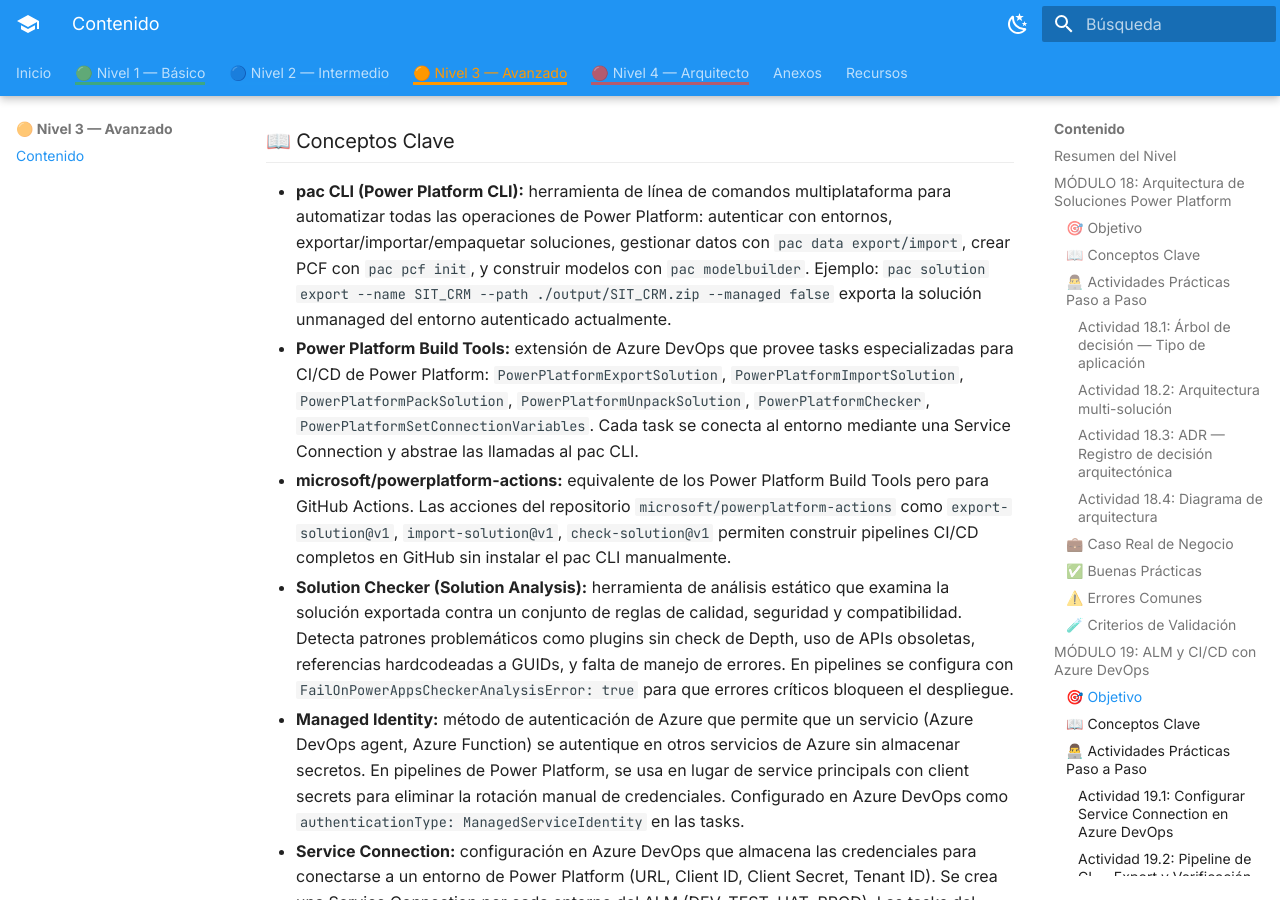
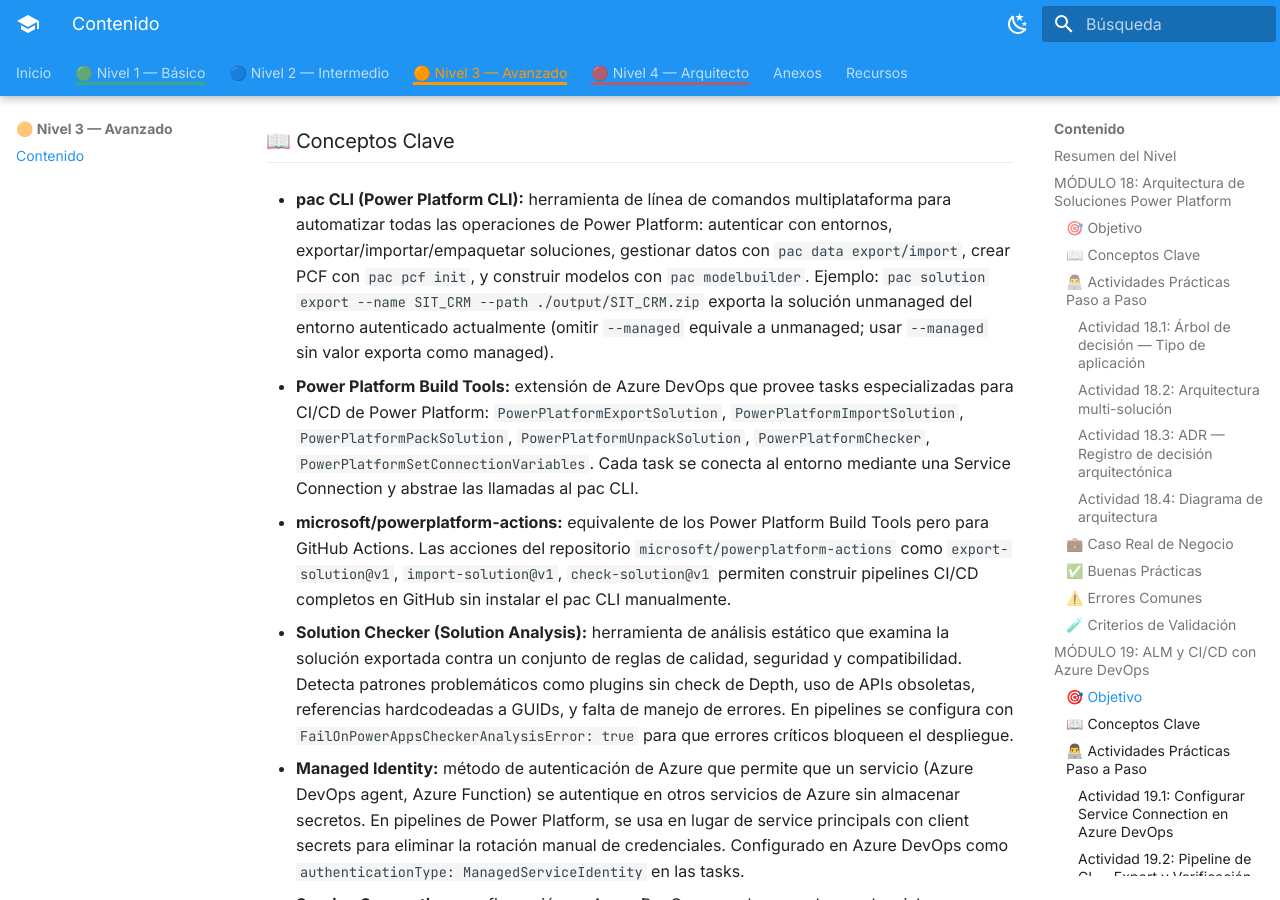
Before and after one commit to EdwingAlarcon/PlanEstudio, an MkDocs documentation site: the page built from docs/Niveles/NIVEL_3_AVANZADO.md, in a window 1280 px wide and 900 px high, scrolled down 6530 px. Built offline with MkDocs 1.6.1 and Material for MkDocs 9.7.7, drawn with Linux system fonts in a browser that asks for light colours; part of the change alters nothing that is shown.

Commit message:
fix: corregir 6 errores técnicos detectados en revisión de Niveles 2 y 3
- Columnas calculadas: corregir que SÍ persisten en BD (confusión con Formula columns)
- Columnas Rollup: aclarar que el job incremental corre cada 1h, no 12h
- Named Formulas: eliminar contradicción App.OnStart vs App.Formulas en Buenas Prácticas y Criterios
- pac solution export: eliminar --managed false (sintaxis inválida para un boolean switch)
- Connection Reference Módulo 14: reemplazar definición duplicada por referencia cruzada al Módulo 16
- CI/CD Módulo 19: agregar líneas en blanco entre bullets para consistencia visual

Co-Authored-By: Claude Sonnet 4.6 <noreply@anthropic.com>

```diff
--- a/docs/Niveles/NIVEL_2_INTERMEDIO.md
+++ b/docs/Niveles/NIVEL_2_INTERMEDIO.md
@@ -32,9 +32,9 @@ Diseñar modelos de datos empresariales complejos en Dataverse: relaciones polim
 ### 📖 Conceptos Clave
 - **Tipos de relaciones:** Dataverse soporta cuatro patrones: 1:N (padre-hijo, ej. Proyecto → Tareas), N:N nativa (tabla de intersección gestionada automáticamente por la plataforma), N:N manual (tabla de intersección propia con columnas adicionales, ej. `sit_oportunidad_etiqueta` con campo `sit_relevancia`), y Polimórfica (un Lookup que puede apuntar a múltiples tablas, como el campo `sit_referencia` que acepta Cuenta o Contacto). Las relaciones definen el comportamiento en cascada (Cascade) para operaciones de Asignar, Compartir, Eliminar y Desactivar.
 
-- **Columnas calculadas:** campo de solo lectura en Dataverse cuyo valor se recalcula en el servidor cada vez que se solicita el registro (no se almacena en la base de datos). Utiliza sintaxis clásica de expresiones (no Power Fx). Son filtrables y buscables en FetchXML. Ejemplo: `sit_costo` en tabla Tarea calculado como `sit_horas_reales * sit_tarifa_hora`. Diferencia clave vs Rollup: solo pueden referenciar campos del mismo registro o de registros padre mediante RELATED.
-
-- **Columnas Rollup:** campo de solo lectura en Dataverse que agrega automáticamente valores desde registros hijos relacionados (Sum, Count, Min, Max, Avg). Se recalculan en segundo plano cada 12 horas por un system job, o de forma inmediata al abrir el registro padre. Diferencia clave vs Columnas Calculadas: Rollup atraviesa relaciones 1:N, mientras que Calculadas solo usan campos del mismo registro. Soportan filtros sobre los registros hijos (ej. solo sumar tareas con estado=Completada). Ejemplo: `sit_costoreal` en tabla Proyecto suma el `sit_costo` de todas las Tareas relacionadas con estado=Completada.
+- **Columnas calculadas:** campo de solo lectura en Dataverse cuyo valor se calcula en el servidor y se **almacena en la base de datos** cuando el registro se guarda o sus dependencias cambian. Utiliza sintaxis clásica de expresiones (no Power Fx). Son filtrables y buscables en FetchXML precisamente porque persisten su valor. Ejemplo: `sit_costo` en tabla Tarea calculado como `sit_horas_reales * sit_tarifa_hora`. Diferencia clave vs Formula columns (Power Fx): las Formula columns se calculan on-the-fly sin persistencia y no son filtrables directamente en OData. Diferencia clave vs Rollup: las Calculadas solo referencian campos del mismo registro o padre mediante RELATED.
+
+- **Columnas Rollup:** campo de solo lectura en Dataverse que agrega automáticamente valores desde registros hijos relacionados (Sum, Count, Min, Max, Avg). Se recalculan mediante dos system jobs: el job incremental recurrente corre **cada 1 hora** para mantener los valores al día; el job de recálculo masivo (Mass Calculate) corre una sola vez ~12 horas después de crear o modificar la definición de la columna. También se puede forzar el recálculo de forma inmediata al abrir el registro padre. Diferencia clave vs Columnas Calculadas: Rollup atraviesa relaciones 1:N, mientras que Calculadas solo usan campos del mismo registro. Soportan filtros sobre los registros hijos (ej. solo sumar tareas con estado=Completada). Ejemplo: `sit_costoreal` en tabla Proyecto suma el `sit_costo` de todas las Tareas relacionadas con estado=Completada.
 
 - **Reglas de negocio:** lógica declarativa sin código que se configura visualmente en el diseñador de tablas y se ejecuta automáticamente en el formulario (cliente) y/o al guardar (servidor). Soportan acciones como: mostrar/ocultar campos, requerir/no requerir campos, bloquear campos, establecer valores, y mostrar mensajes de error. Tienen dos alcances: "Solo formulario" (solo en la UI) y "Entidad" (también en API y flujos). Ejemplo: regla que bloquea edición de `sit_presupuesto` cuando `sit_estado` = "Cancelado".
 
@@ -349,7 +349,7 @@ Construir una biblioteca de componentes reutilizables en Canvas Apps que elimine
 - Documentar cada propiedad de input con el campo "Descripción" del editor de componentes
 - Versionar las bibliotecas con comentarios de cambio antes de publicar
 - Nunca modificar el componente directamente en la app — hacerlo en la librería y actualizarlo
-- Named Formulas son preferibles a variables globales en App.OnStart para mejor rendimiento
+- Named Formulas (declaradas en `App.Formulas`, no en `App.OnStart`) son preferibles a variables globales para mejor rendimiento: se evalúan de forma lazy y reactiva en lugar de calcularse de forma imperativa al iniciar la app
 
 ### ⚠️ Errores Comunes
 | Error | Causa | Solución |
@@ -365,7 +365,7 @@ Construir una biblioteca de componentes reutilizables en Canvas Apps que elimine
 - [ ] Componente `cmpStatCard` muestra valor numérico formateado con acento de color
 - [ ] `cmpSearchBox` implementa debounce de 500ms y expone `TextoBusqueda` como output
 - [ ] App de prueba importa y usa los 3 componentes correctamente
-- [ ] Named Formulas reducen las llamadas a CountRows en App.OnStart
+- [ ] Named Formulas declaradas en `App.Formulas` eliminan variables globales de `App.OnStart` para cálculos derivados
 
 ---
 
@@ -1110,7 +1110,7 @@ Crear y certificar conectores personalizados para APIs REST, integrar autenticac
 
 - **Connector Certification:** proceso oficial de Microsoft para publicar un conector personalizado en el marketplace público de Power Platform, haciéndolo disponible para todos los usuarios de Power Platform globalmente. Requiere: spec OpenAPI válida, autenticación robusta, documentación completa, código de contribuidor registrado, y revisión de Microsoft. Existen dos niveles: `Independent Publisher` (cualquier desarrollador puede publicar) y `Certified Connector` (requiere asociación con el ISV o vendor de la API). Proceso completo tarda 4-8 semanas.
 
-- **Connection Reference:** componente de soluciones ALM que actúa como abstracción de una conexión específica. En lugar de hardcodear la conexión directamente en un flujo o app, el componente referencia una Connection Reference nombrada (ej. `CR_SIT_Dataverse_Principal`). Al importar la solución en otro ambiente, el usuario debe configurar qué conexión real apunta esa referencia en el nuevo ambiente. Esto desacopla el componente de las credenciales del ambiente de desarrollo. Crítico para flujos en soluciones — sin Connection References, el flujo falla al importar.
+- **Connection Reference:** abstracción de conexión usada en soluciones ALM para desacoplar un flujo o app de credenciales específicas de un ambiente. Ver definición completa en el Módulo 16 (Seguridad y ALM), donde este concepto se explica en profundidad junto al resto de los mecanismos de ALM.
 
 - **Throttling:** límites de llamadas por minuto/hora/día que una API impone para protegerse de sobrecarga. Los conectores de Power Platform tienen throttling definido en sus propias políticas y heredan los límites de la API destino. Al exceder el límite, la API retorna HTTP 429 (Too Many Requests). Estrategias para manejar throttling: agregar `Delay` entre llamadas en loops, activar el retry automático del conector (configurable en Settings), diseñar flujos con batch operations en lugar de N llamadas individuales, y escalonar ejecuciones en tiempo.
 
--- a/docs/Niveles/NIVEL_3_AVANZADO.md
+++ b/docs/Niveles/NIVEL_3_AVANZADO.md
@@ -178,15 +178,24 @@ Documentar la arquitectura con un diagrama textual (para Visio o draw.io):
 Implementar pipelines completos de CI/CD para Power Platform usando Azure DevOps y GitHub Actions, automatizando export/import de soluciones, comprobación de calidad con Solution Checker, y despliegue multi-ambiente con aprobaciones.
 
 ### 📖 Conceptos Clave
-- **pac CLI (Power Platform CLI):** herramienta de línea de comandos multiplataforma para automatizar todas las operaciones de Power Platform: autenticar con entornos, exportar/importar/empaquetar soluciones, gestionar datos con `pac data export/import`, crear PCF con `pac pcf init`, y construir modelos con `pac modelbuilder`. Ejemplo: `pac solution export --name SIT_CRM --path ./output/SIT_CRM.zip --managed false` exporta la solución unmanaged del entorno autenticado actualmente.
+- **pac CLI (Power Platform CLI):** herramienta de línea de comandos multiplataforma para automatizar todas las operaciones de Power Platform: autenticar con entornos, exportar/importar/empaquetar soluciones, gestionar datos con `pac data export/import`, crear PCF con `pac pcf init`, y construir modelos con `pac modelbuilder`. Ejemplo: `pac solution export --name SIT_CRM --path ./output/SIT_CRM.zip` exporta la solución unmanaged del entorno autenticado actualmente (omitir `--managed` equivale a unmanaged; usar `--managed` sin valor exporta como managed).
+
 - **Power Platform Build Tools:** extensión de Azure DevOps que provee tasks especializadas para CI/CD de Power Platform: `PowerPlatformExportSolution`, `PowerPlatformImportSolution`, `PowerPlatformPackSolution`, `PowerPlatformUnpackSolution`, `PowerPlatformChecker`, `PowerPlatformSetConnectionVariables`. Cada task se conecta al entorno mediante una Service Connection y abstrae las llamadas al pac CLI.
+
 - **microsoft/powerplatform-actions:** equivalente de los Power Platform Build Tools pero para GitHub Actions. Las acciones del repositorio `microsoft/powerplatform-actions` como `export-solution@v1`, `import-solution@v1`, `check-solution@v1` permiten construir pipelines CI/CD completos en GitHub sin instalar el pac CLI manualmente.
+
 - **Solution Checker (Solution Analysis):** herramienta de análisis estático que examina la solución exportada contra un conjunto de reglas de calidad, seguridad y compatibilidad. Detecta patrones problemáticos como plugins sin check de Depth, uso de APIs obsoletas, referencias hardcodeadas a GUIDs, y falta de manejo de errores. En pipelines se configura con `FailOnPowerAppsCheckerAnalysisError: true` para que errores críticos bloqueen el despliegue.
+
 - **Managed Identity:** método de autenticación de Azure que permite que un servicio (Azure DevOps agent, Azure Function) se autentique en otros servicios de Azure sin almacenar secretos. En pipelines de Power Platform, se usa en lugar de service principals con client secrets para eliminar la rotación manual de credenciales. Configurado en Azure DevOps como `authenticationType: ManagedServiceIdentity` en las tasks.
+
 - **Service Connection:** configuración en Azure DevOps que almacena las credenciales para conectarse a un entorno de Power Platform (URL, Client ID, Client Secret, Tenant ID). Se crea una Service Connection por cada entorno del ALM (DEV, TEST, UAT, PROD). Las tasks del pipeline referencian la Service Connection por nombre en lugar de exponer credenciales en el YAML.
+
 - **Artifact:** el archivo `.zip` de la solución empaquetada como Managed, generado por el stage de Build del pipeline CI. Se publica con `PublishBuildArtifacts` y es consumido por los stages de deploy CD — garantizando que todos los ambientes reciben exactamente el mismo binario de solución, no una exportación nueva de cada entorno.
+
 - **Branching strategy:** estrategia de ramas para trabajo en equipo. GitFlow: rama `main` (producción), `develop` (integración), `feature/nombre` (trabajo individual) y `release/version` (preparación de release). Trunk-Based: todos los desarrolladores hacen commits a `main` (o `develop`) frecuentemente con feature flags. Para Power Platform se recomienda GitFlow simplificado: `main` → `develop` → `feature/*`.
+
 - **Environment Approvals:** configuración en Azure DevOps Environments que requiere una o más aprobaciones humanas antes de que el pipeline de deployment pueda continuar. Se configura en el Environment de UAT (aprobación del cliente) y PROD (aprobación del líder técnico y QA). El pipeline queda en pausa hasta recibir la aprobación o que expire el timeout configurado.
+
 - **YAML Pipeline:** definición del pipeline de CI/CD como código YAML versionado en el repositorio de git. Permite que el pipeline mismo esté bajo control de versiones, sea revisado en PRs, y sea idéntico entre ramas. Estructura: `trigger`, `variables`, `stages` → `jobs` → `steps` → `tasks`.
 
 ### 👨‍💻 Actividades Prácticas Paso a Paso
@@ -460,7 +469,6 @@ pac auth create --url $DevEnvironmentUrl --kind SPN `
 pac solution export `
     --name $SolutionName `
     --path "$OutputPath/$SolutionName.zip" `
-    --managed false `
     --async
 
 # Desempaquetar para source control (XML legible por git)
```
